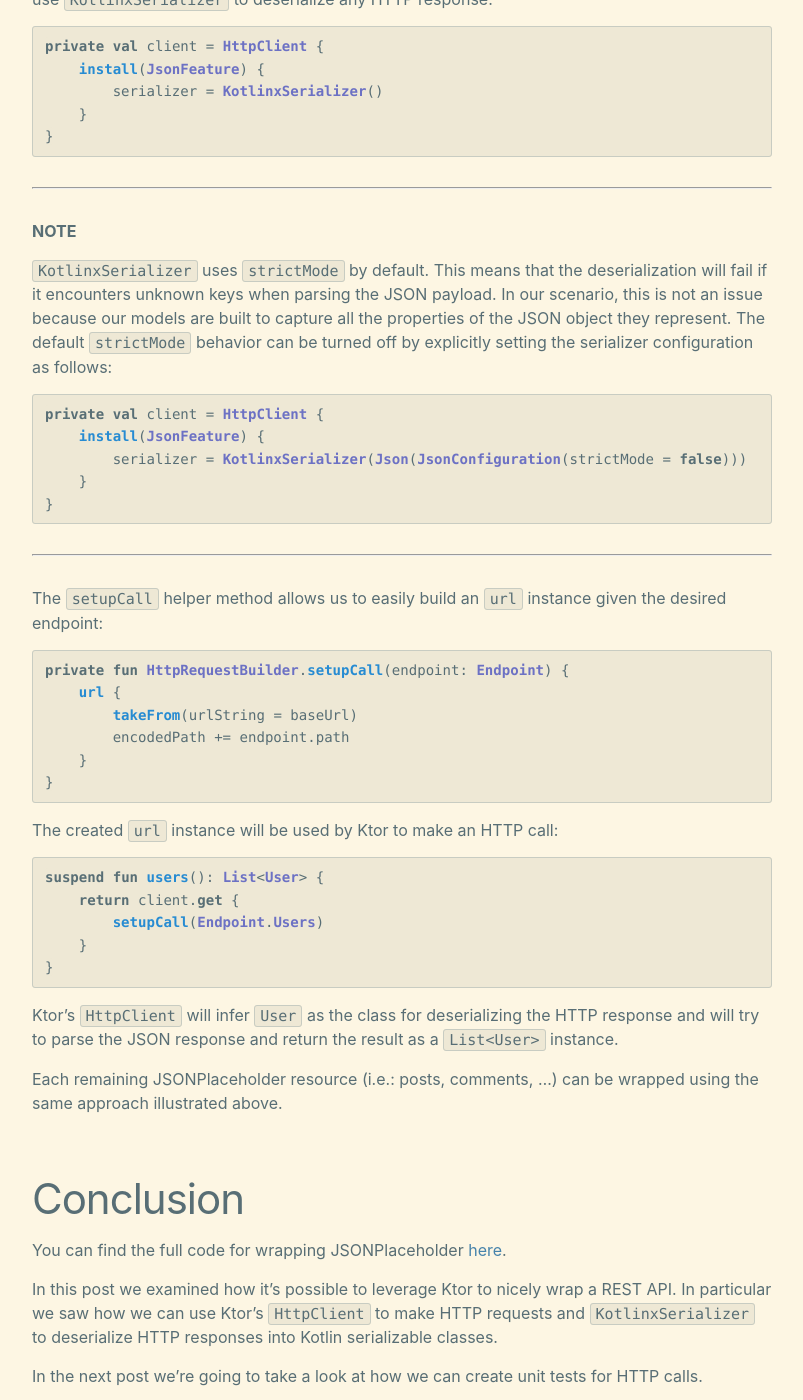
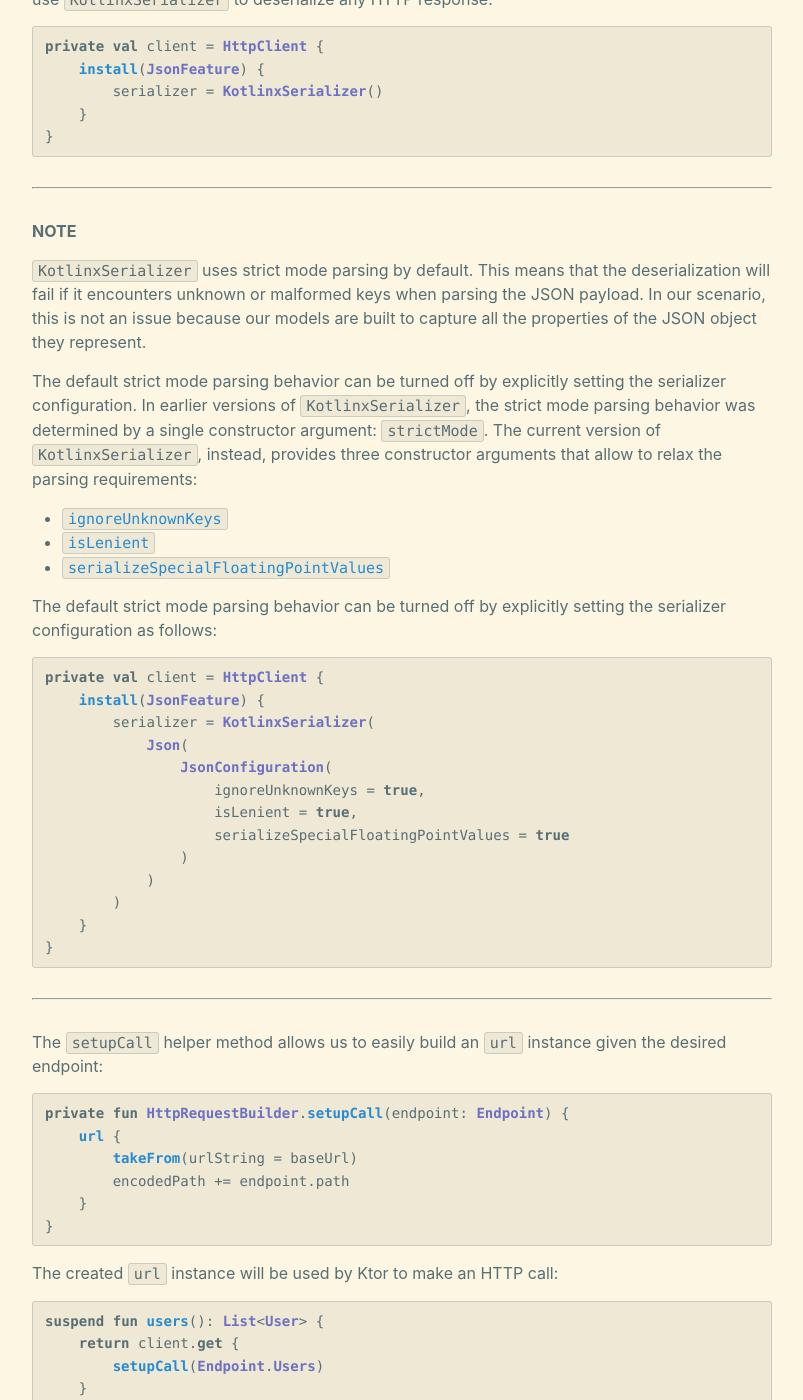
Before and after one commit to andrea-prearo/andrea-prearo.github.io, a Jekyll site: the page built from _posts/2020-04-01-Multi-platform-mobile-networking-libraries-with-Ktor.md, in a window 1280 px wide and 1400 px high, scrolled down 3433 px. Shown: the whole window, without its empty margins (238-1041 px from the left). Built offline with Jekyll 4.4.1, drawn with Linux system fonts in a browser that asks for light colours.

Commit message:
Update strict mode parsing note

```diff
--- a/_posts/2020-04-01-Multi-platform-mobile-networking-libraries-with-Ktor.md
+++ b/_posts/2020-04-01-Multi-platform-mobile-networking-libraries-with-Ktor.md
@@ -141,12 +141,27 @@ private val client = HttpClient {
 ---
 **NOTE**
 
-`KotlinxSerializer` uses `strictMode` by default. This means that the deserialization will fail if it encounters unknown keys when parsing the JSON payload. In our scenario, this is not an issue because our models are built to capture all the properties of the JSON object they represent. The default `strictMode` behavior can be turned off by explicitly setting the serializer configuration as follows:
+`KotlinxSerializer` uses strict mode parsing by default. This means that the deserialization will fail if it encounters unknown or malformed keys when parsing the JSON payload. In our scenario, this is not an issue because our models are built to capture all the properties of the JSON object they represent.
+
+The default strict mode parsing behavior can be turned off by explicitly setting the serializer configuration. In earlier versions of `KotlinxSerializer`, the strict mode parsing behavior was determined by a single constructor argument: `strictMode`. The current version of `KotlinxSerializer`, instead, provides three constructor arguments that allow to relax the parsing requirements:
+* [`ignoreUnknownKeys`](https://github.com/Kotlin/kotlinx.serialization/blob/ffe216f0293231b09eea24a10aa4bc26ff6d5b90/runtime/commonMain/src/kotlinx/serialization/json/JsonConfiguration.kt#L17)
+* [`isLenient`](https://github.com/Kotlin/kotlinx.serialization/blob/ffe216f0293231b09eea24a10aa4bc26ff6d5b90/runtime/commonMain/src/kotlinx/serialization/json/JsonConfiguration.kt#L19)
+* [`serializeSpecialFloatingPointValues`](https://github.com/Kotlin/kotlinx.serialization/blob/ffe216f0293231b09eea24a10aa4bc26ff6d5b90/runtime/commonMain/src/kotlinx/serialization/json/JsonConfiguration.kt#L23)
+
+The default strict mode parsing behavior can be turned off by explicitly setting the serializer configuration as follows:
 
 ~~~ kotlin
 private val client = HttpClient {
     install(JsonFeature) {
-        serializer = KotlinxSerializer(Json(JsonConfiguration(strictMode = false)))
+        serializer = KotlinxSerializer(
+            Json(
+                JsonConfiguration(
+                    ignoreUnknownKeys = true,
+                    isLenient = true,
+                    serializeSpecialFloatingPointValues = true
+                )
+            )
+        )
     }
 }
 ~~~
```
